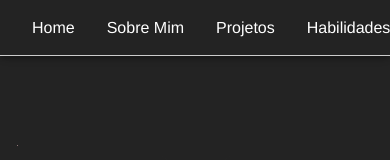
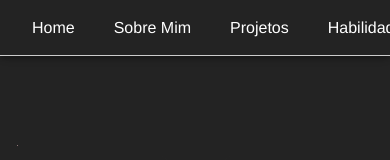
Before and after one commit to alex-soares141/Portifolio, a React (Vite) app: page / in a window 390 px wide. Shown: the top 160 px of the page. Built offline with nearby package versions, Linux system fonts and the light colour scheme.

Commit message:
Fix: Size iphone XR

```diff
--- a/src/components/StyledButton/NavBar/NavBar.tsx
+++ b/src/components/StyledButton/NavBar/NavBar.tsx
@@ -11,7 +11,7 @@ const NavBar = () => {
     [theme.breakpoints.down("sm")]: {
 
       alignItems: "center",
-      gap: "0px",
+      gap: "7px",
       justifyContent: "space-between",
 
 
@@ -33,6 +33,7 @@ const NavBar = () => {
     color: "inherit",
     "&:hover": {
       textDecoration: "underline", // Sublinha o texto ao passar o mouse
+
     },
   }));
 
```
